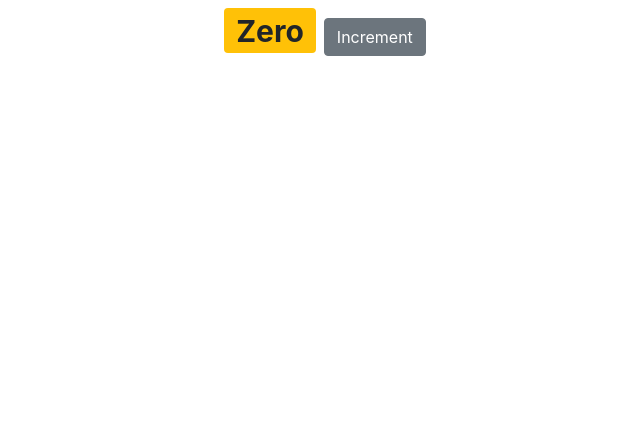
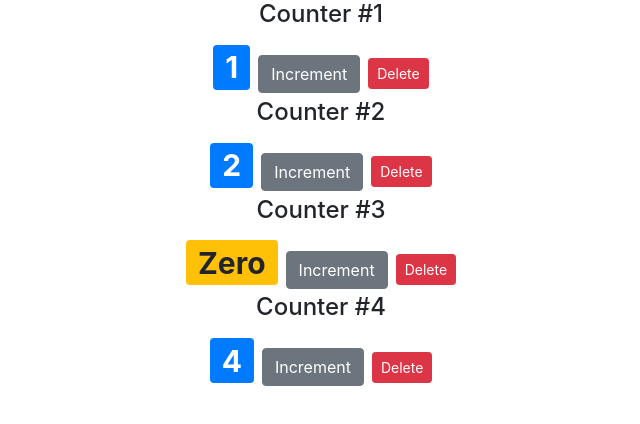
Before and after one commit to andresev/counter-react-app, a React (Create React App) app: page / in a window 1280 px wide. Shown: the top 424 px of the page, without its empty margins (319-959 px from the left). Built offline with nearby package versions, Linux system fonts and the light colour scheme.

Commit message:
buttons functional with delete button

```diff
--- a/src/App.js
+++ b/src/App.js
@@ -1,11 +1,11 @@
 import logo from './logo.svg';
 import './App.css';
-import Counter from './components/Counter';
+import Counters from './components/Counters'
 
 function App() {
   return (
     <div className="App">
-      <Counter />
+      <Counters />
     </div>
   );
 }
--- a/src/components/Counter.jsx
+++ b/src/components/Counter.jsx
@@ -7,8 +7,7 @@
   // }
 
   state = {
-    count: 0,
-    tags: ["tag1", "tag2", "tag3"],
+    value: this.props.counter.value,
   };
 
   styles = {
@@ -16,41 +15,27 @@
   };
 
   formatCount() {
-    const { count } = this.state;
-    return count === 0 ? "Zero" : count;
+    const { value: value } = this.state;
+    return value === 0 ? "Zero" : value;
   }
-
-  // renderTags() {
-  //   if (this.state.tags.length === 0) {
-  //     return <p>This has no tags!</p>;
-  //   }
-  //   return (
-  //     <ul>
-  //       {this.state.tags.map((tag) => (
-  //         <li key={tag}>{tag}</li>
-  //       ))}
-  //     </ul>
-  //   );
-  // }
 
   getBadgeClasses() {
     let classes = "badge m-2 badge-";
-    classes += this.state.count === 0 ? "warning" : "primary";
+    classes += this.state.value === 0 ? "warning" : "primary";
     return classes;
   }
 
   handleIncrement = (product) => {
     console.log(product);
     this.setState({
-      count: this.state.count + 1,
+      value: this.state.value + 1,
     });
   };
 
   render() {
     return (
       <div>
-        {/* <img src={this.state.imageURL} alt="" /> */}
-
+        <h4>Counter #{this.props.counter.id}</h4>
         <span style={this.styles} className={this.getBadgeClasses()}>
           {this.formatCount()}
         </span>
@@ -60,9 +45,13 @@
         >
           Increment
         </button>
-
-        {/* {this.state.tags.length === 0 && "Please create some tags"}
-        {this.renderTags()} */}
+        <button
+          onClick={() => this.props.onDelete(this.props.counter.id)}
+          type="button"
+          className="btn btn-danger btn-sm m-2"
+        >
+          Delete
+        </button>
       </div>
     );
   }
--- /dev/null
+++ b/src/components/Counters.jsx
@@ -0,0 +1,43 @@
+import React, { Component } from "react";
+import Counter from "./Counter";
+
+class Counters extends Component {
+  state = {
+    counters: [
+      { id: 1, value: 1 },
+      { id: 2, value: 2 },
+      { id: 3, value: 0 },
+      { id: 4, value: 4 },
+    ],
+  };
+
+  // Delete must be handled here because of it's states we're handling
+  // This prop goes to Delete button in "Counter" Component initialized below
+  handleDelete = (counterId) => {
+    console.log("event handler called", counterId);
+    const counter = this.state.counters.filter((c) => c.id !== counterId);
+    this.setState({ counters: counter });
+  };
+  render() {
+    return (
+      <div>
+        {this.state.counters.map((counter) => (
+          //  Counter initialized and onDelete prop is being used in "Counter" Component for info
+          <Counter
+            key={counter.id}
+            onDelete={this.handleDelete}
+            counter={counter}
+
+            //Was replaced by just moving the whole counter object state
+            // value={counter.value}
+            // id={counter.id}
+          >
+            {/* <h4>Counter #{counter.id}</h4> */}
+          </Counter>
+        ))}
+      </div>
+    );
+  }
+}
+
+export default Counters;
```
